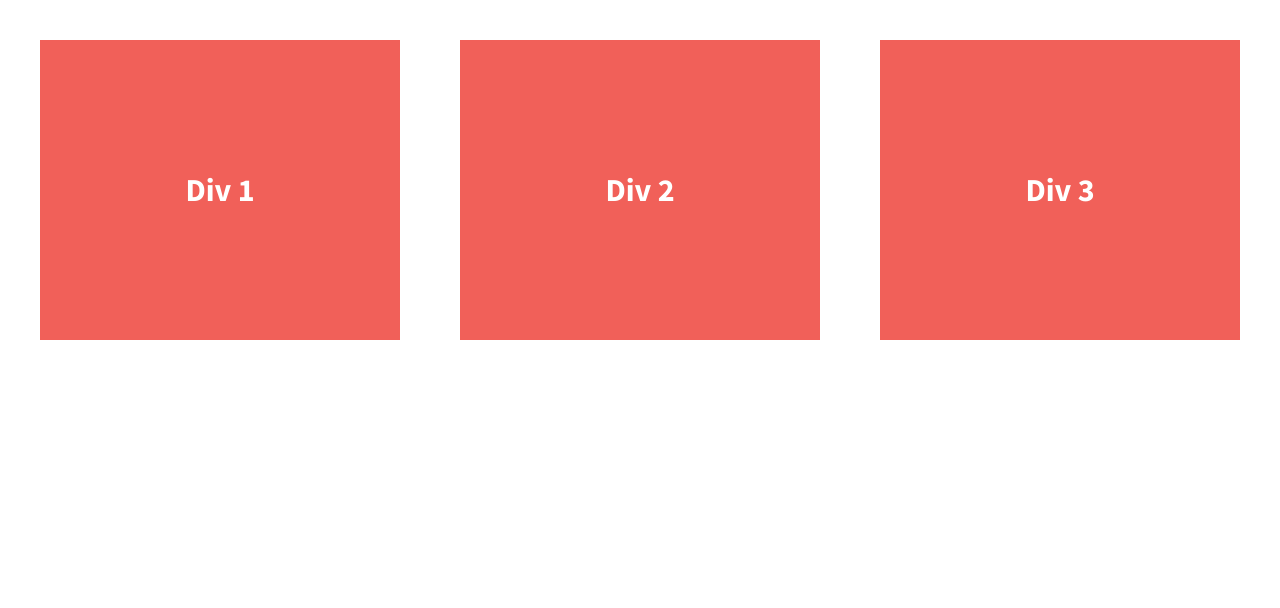
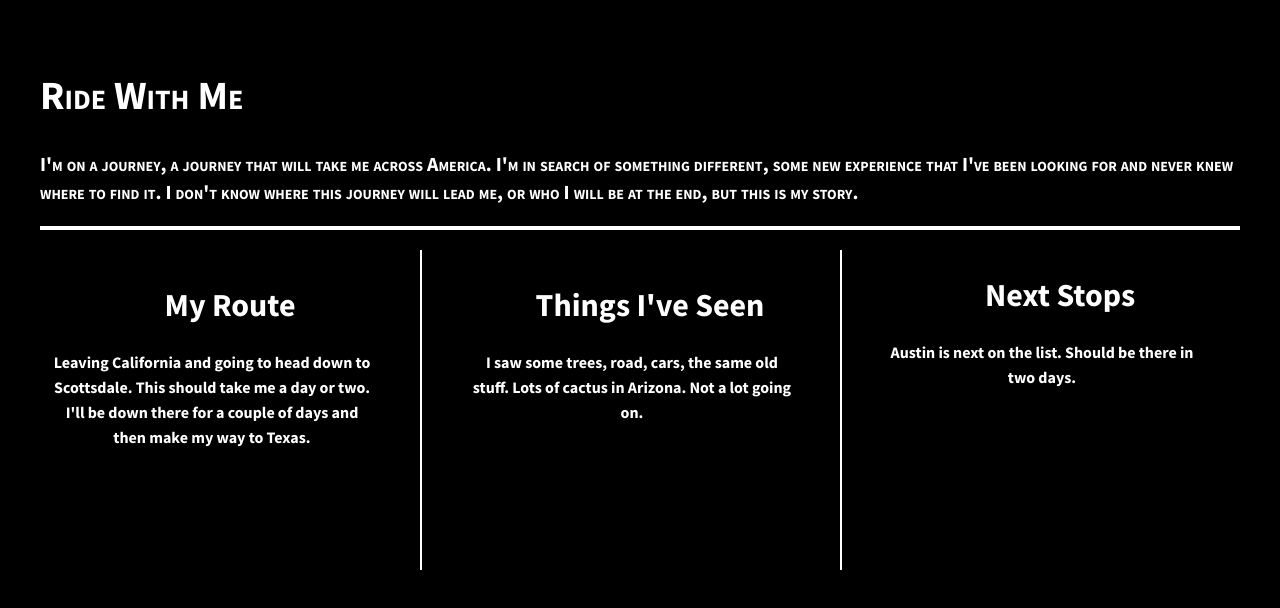
Before and after one commit to bwright5622/flexbox-grid, a plain HTML site: page index.html in a window 1280 px wide. Drawn offline with nearby package versions, Linux system fonts and the light colour scheme.

Commit message:
Added Title and borders

```diff
--- a/css/main.css
+++ b/css/main.css
@@ -97,7 +97,8 @@ textarea {
 
 
 html {
-  background-color: #fff;
+  background: black;
+  background-size: cover;
   height: 100%;
 }
 
@@ -108,26 +109,72 @@ body {
   height: 100%;
 }
 
+.header{
+    font-weight: 900;
+    color: #fff;
+    font-variant: small-caps;
+    border-bottom:4px solid #fff;
+    width: 100%;
+}
+
+.title p{
+    font-weight: 300;
+    font-variant: small-caps;
+    display: flex;
+    justify-content: center;
+    padding: 2em;
+    margin-bottom: 0;
+
+}
+
 .wrapper {
   /*add display:flex and set justify-content to space-between*/
   font-weight: 700;
+  flex-flow: row wrap;
   display: flex;
   justify-content: space-between;
+  margin-top: 20px;
 }
+
 
 .div-1, .div-2, .div-3 {
   /*give the divs a width of 30%, add display:flex, set justify-content and align-items to center*/
-  color: #fff;
+  color:#fff;
   line-height: 1.5em;
   font-size: 1.6em;
-  background-color: #f16059;
   height: 300px;
   width: 30%;
-  display: flex;
-  justify-content: center;
-  align-items: center;
+  overflow: auto;
+
+
 }
 
+.div-1 h1, .div-2 h1, .div-3 h1{
+    font-size: 1em;
+    text-align: justify;
+    display: flex;
+    justify-content: center;
+    align-items: center;
+    align-content: center;
+
+
+}
+
+.div-1 p, .div-2 p, .div-3 p{
+    font-size: .5em;
+    display: flex;
+    line-height: 25px;
+    justify-content: flex-end;
+    align-items: flex-end;
+    text-align: center;
+    padding-right: 10%;
+}
+
+.div-1, .div-2 {
+    border-right: 2px solid #fff;
+    margin-right: 30px;
+    padding: 10px;
+}
 
 
 
--- a/index.html
+++ b/index.html
@@ -20,16 +20,34 @@
         <!--[if lt IE 8]>
             <p class="browserupgrade">You are using an <strong>outdated</strong> browser. Please <a href="http://browsehappy.com/">upgrade your browser</a> to improve your experience.</p>
         <![endif]-->
+       <section class="header">
+           <div class="Title">
+               <h1> Ride With Me </h1>
+               <p> I'm on a journey, a journey that will take me across America.
+                   I'm in search of something different, some new experience that I've been
+                   looking for and never knew where to find it. I don't know where this journey
+                   will lead me, or who I will be at the end, but this is my story.
+               </p>
+           </div>
+       </section>
 
         <section class="wrapper">
             <div class="div-1">
-                Div 1
+                <h1> My Route </h1>
+                <p> Leaving California and going to head down to Scottsdale.
+                    This should take me a day or two. I'll be down there for a couple
+                    of days and then make my way to Texas.
+                </p>
             </div>
             <div class="div-2">
-                Div 2
+                <h1> Things I've Seen </h1>
+                <p> I saw some trees, road, cars, the same old stuff.
+                    Lots of cactus in Arizona. Not a lot going on.
+                </p>
             </div>
             <div class="div-3">
-                Div 3
+                <h1> Next Stops</h1>
+                <p> Austin is next on the list. Should be there in two days. </p>
             </div>
         </section>
 
```
